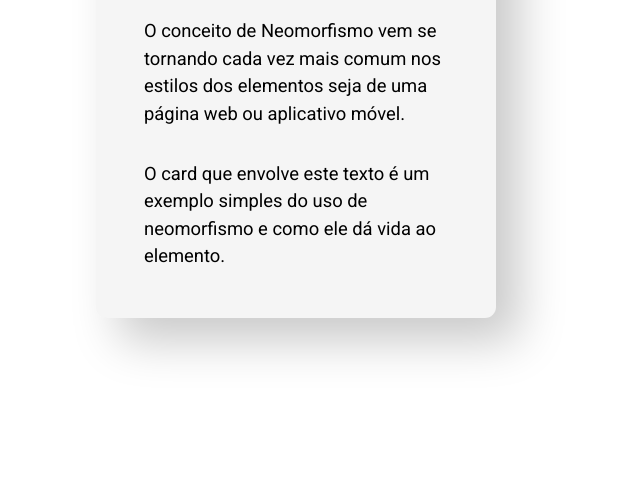
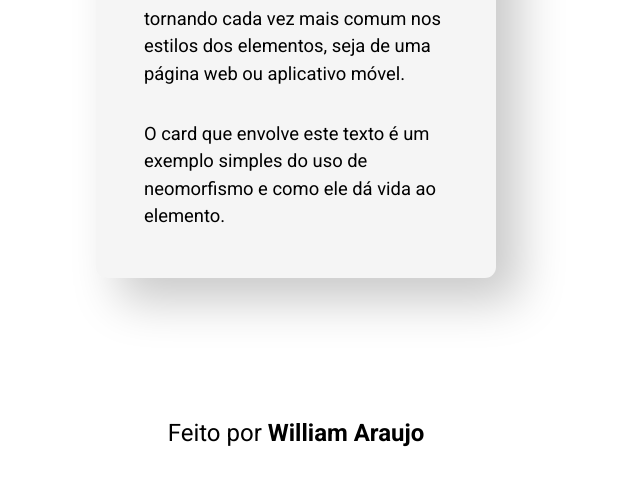
Before and after one commit to TechWilli/neomorfismo-design, a plain HTML site: page index.html in a window 1280 px wide. Shown: the part 301-800 px from the top of the page, without its empty margins (344-984 px from the left). Drawn offline with Linux system fonts and the light colour scheme.

Commit message:
Adiciona footer com o meu nome

```diff
--- a/index.html
+++ b/index.html
@@ -19,7 +19,7 @@
         <span class="card__subtitle">Neomorfismo em português</span>
       </div>
       <span class="card__text animate-text">
-        O conceito de Neomorfismo vem se tornando cada vez mais comum nos estilos dos elementos seja de uma página web
+        O conceito de Neomorfismo vem se tornando cada vez mais comum nos estilos dos elementos, seja de uma página web
         ou aplicativo móvel.
       </span>
       <span class="card__text animate-text">
@@ -27,6 +27,9 @@
       </span>
     </div>
   </div>
+  <footer>
+    <span class="footer-text">Feito por <strong>William Araujo</strong></span>
+  </footer>
 </body>
 
 </html>
--- a/styles/styles.css
+++ b/styles/styles.css
@@ -11,6 +11,7 @@
 html {
   min-height: 100%;
 	font-size: 16px;
+  overflow: hidden;
 }
 
 *,
@@ -25,7 +26,7 @@ input {
   display: flex;
   justify-content: center;
   align-items: center;
-  height: 100vh;
+  height: 90vh;
 }
 
 .card {
@@ -60,6 +61,15 @@ input {
   display: block;
   /* text-indent: 2rem; */
   margin-top: 2rem;
+}
+
+footer {
+  height: 10vh;
+  text-align: center;
+}
+
+.footer-text {
+  font-size: 1.5rem;
 }
 
 @media (max-width: 530px) {
```
Also changed, not shown: images/neomorfismo.png.
